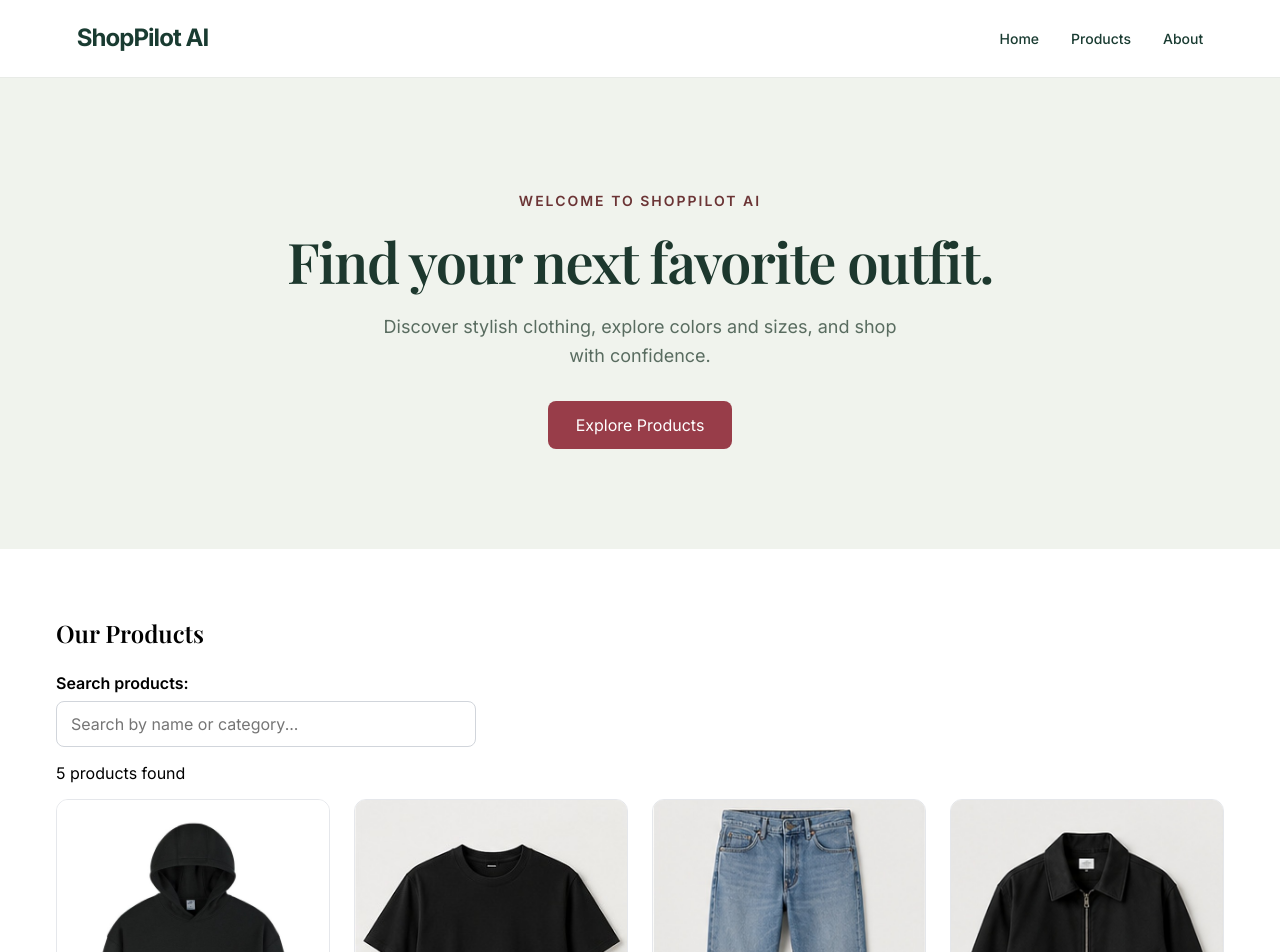
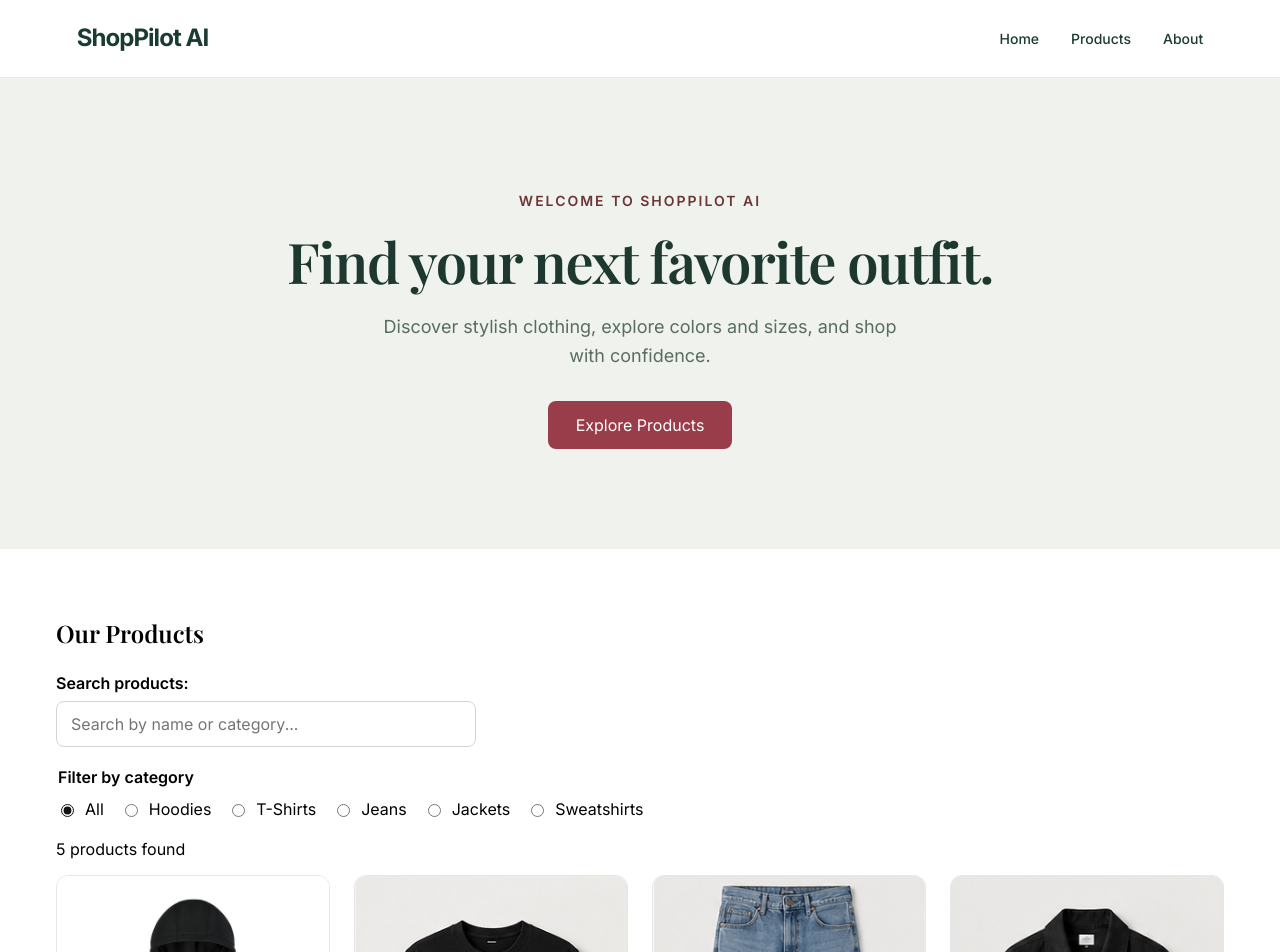
Before and after one commit to forurmah/shoppilotAI, a React (Vite) app: page / in a window 1280 px wide. Shown: the top 952 px of the page. Built offline with nearby package versions, Linux system fonts and the light colour scheme.

Commit message:
"feat: add product category filtering"

```diff
--- a/src/App.tsx
+++ b/src/App.tsx
@@ -5,6 +5,12 @@ import { products } from "./features/products/data";
 
 function App() {
   const [searchQuery, setSearchQuery] = useState("");
+  const [selectedCategory, setSelectedCategory] =
+    useState("all");
+
+  const categories = [
+    ...new Set(products.map((product) => product.category)),
+  ];
 
   const normalizedQuery = searchQuery.trim().toLowerCase();
 
@@ -17,9 +23,15 @@ function App() {
       .toLowerCase()
       .includes(normalizedQuery);
 
-    return matchesName || matchesCategory;
+    const matchesSelectedCategory =
+      selectedCategory === "all" ||
+      product.category === selectedCategory;
+
+    return (
+      (matchesName || matchesCategory) &&
+      matchesSelectedCategory
+    );
   });
-
   return (
     <>
       <Header />
@@ -60,6 +72,35 @@ function App() {
               }
             />
           </div>
+          <fieldset className="catalog__categories">
+            <legend>Filter by category</legend>
+
+            <div className="catalog__category-options">
+              <label>
+                <input
+                  type="radio"
+                  name="category"
+                  value="all"
+                  checked={selectedCategory === "all"}
+                  onChange={() => setSelectedCategory("all")}
+                />
+                All
+              </label>
+
+              {categories.map((category) => (
+                <label key={category}>
+                  <input
+                    type="radio"
+                    name="category"
+                    value={category}
+                    checked={selectedCategory === category}
+                    onChange={() => setSelectedCategory(category)}
+                  />
+                  {category}
+                </label>
+              ))}
+            </div>
+          </fieldset>
 
           <p role="status">
             {filteredProducts.length}{" "}
@@ -74,7 +115,7 @@ function App() {
           ) : filteredProducts.length === 0 ? (
             <p className="catalog__empty">
               No products match your search.
-              Try another name or category.
+              Try a different search or category.
             </p>
           ) : (
             <div className="product-grid">
--- a/src/index.css
+++ b/src/index.css
@@ -118,6 +118,35 @@ select {
   padding: 24px 0;
   color: #6b7280;
 }
+.catalog__categories {
+  border: 0;
+  padding: 0;
+  margin: 20px 0;
+  min-width: 0;
+}
+
+.catalog__categories legend {
+  font-weight: 600;
+  margin-bottom: 12px;
+}
+
+.catalog__category-options {
+  display: flex;
+  flex-wrap: wrap;
+  gap: 16px;
+}
+
+.catalog__category-options label {
+  display: inline-flex;
+  align-items: center;
+  gap: 8px;
+  cursor: pointer;
+}
+
+.catalog__category-options input {
+  accent-color: #111;
+  cursor: pointer;
+}
 
 @media (max-width: 1100px) {
   .product-grid {
```
Also changed, not shown: 1 other file (tests, documents, lock files or other folders).
